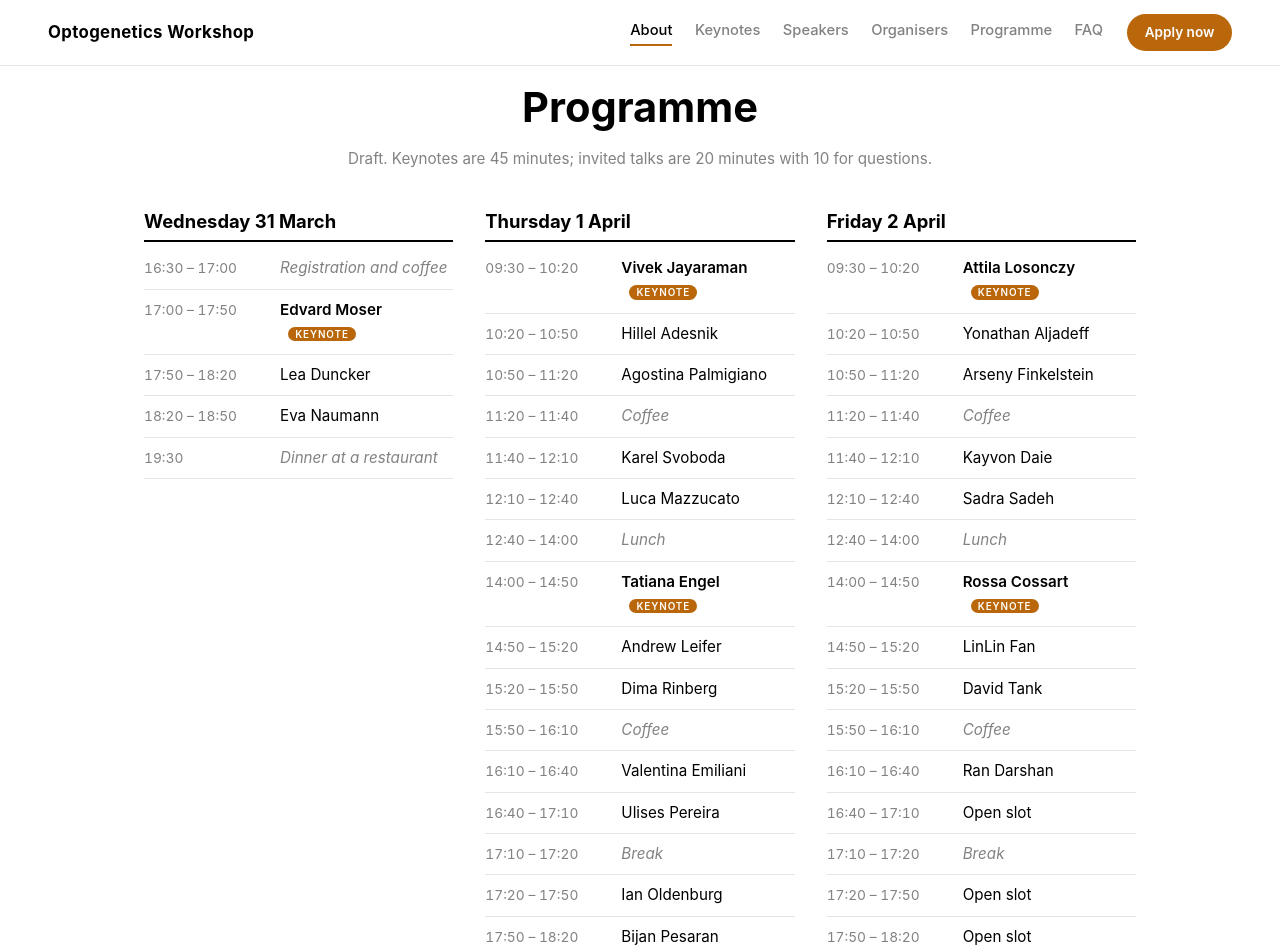
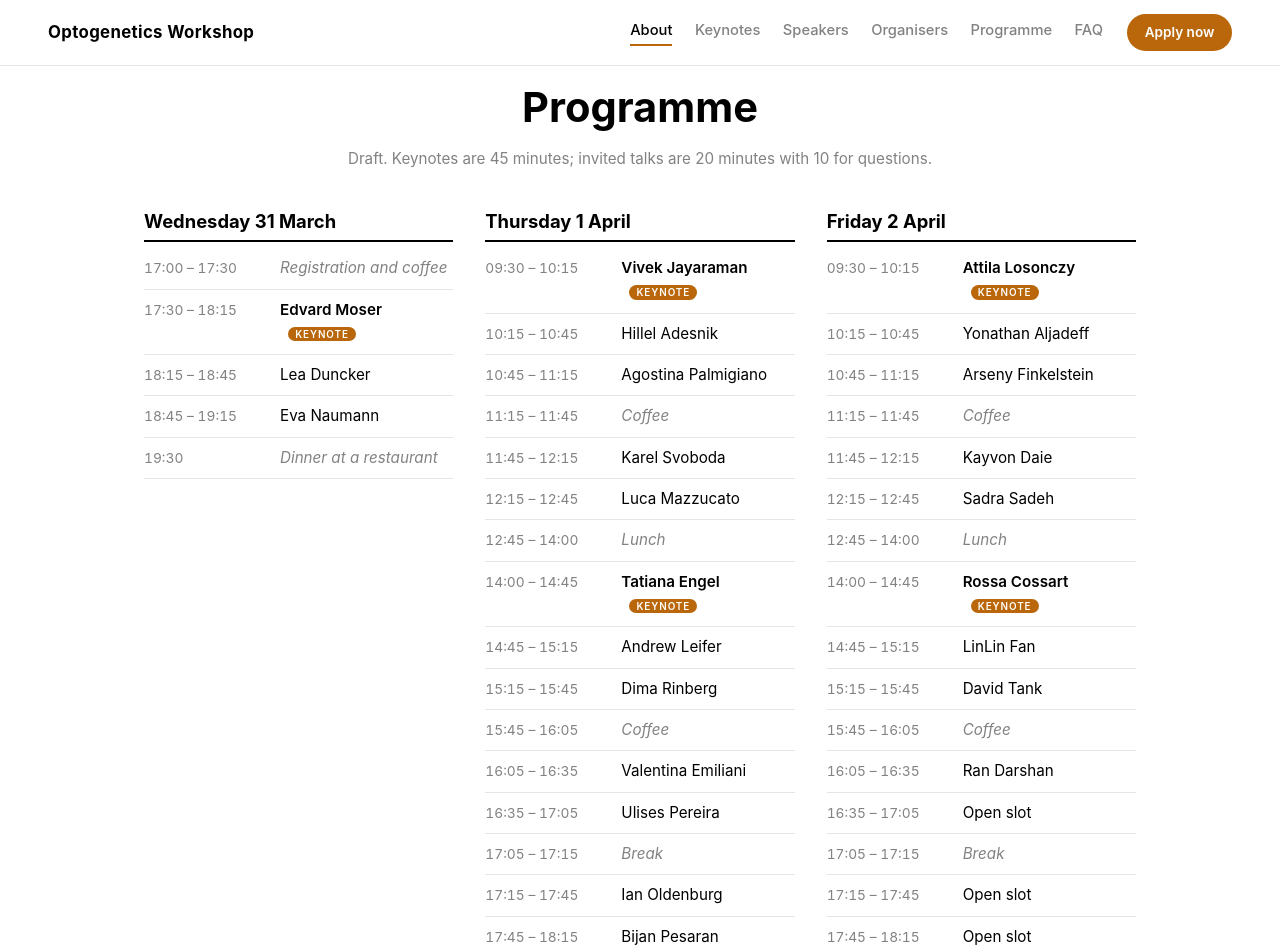
Before and after one commit to PalmigianoLab/SWC_optogenetics_workshop_2027, a Jekyll site: the page built from index.html, in a window 1280 px wide and 1400 px high, scrolled down 4434 px. Shown: the top 952 px of the window. Built offline with Jekyll 4.4.1, drawn with Linux system fonts in a browser that asks for light colours.

```diff
--- a/_data/schedule.yml
+++ b/_data/schedule.yml
@@ -3,16 +3,16 @@
 
 - day: Wednesday 31 March
   slots:
-    - time: "16:30 – 17:00"
+    - time: "17:00 – 17:30"
       kind: break
       what: "Registration and coffee"
-    - time: "17:00 – 17:50"
+    - time: "17:30 – 18:15"
       kind: keynote
       what: "Edvard Moser"
-    - time: "17:50 – 18:20"
+    - time: "18:15 – 18:45"
       kind: talk
       what: "Lea Duncker"
-    - time: "18:20 – 18:50"
+    - time: "18:45 – 19:15"
       kind: talk
       what: "Eva Naumann"
     - time: "19:30"
@@ -20,107 +20,107 @@
       what: "Dinner at a restaurant"
 - day: Thursday 1 April
   slots:
-    - time: "09:30 – 10:20"
+    - time: "09:30 – 10:15"
       kind: keynote
       what: "Vivek Jayaraman"
-    - time: "10:20 – 10:50"
+    - time: "10:15 – 10:45"
       kind: talk
       what: "Hillel Adesnik"
-    - time: "10:50 – 11:20"
+    - time: "10:45 – 11:15"
       kind: talk
       what: "Agostina Palmigiano"
-    - time: "11:20 – 11:40"
+    - time: "11:15 – 11:45"
       kind: break
       what: "Coffee"
-    - time: "11:40 – 12:10"
+    - time: "11:45 – 12:15"
       kind: talk
       what: "Karel Svoboda"
-    - time: "12:10 – 12:40"
+    - time: "12:15 – 12:45"
       kind: talk
       what: "Luca Mazzucato"
-    - time: "12:40 – 14:00"
+    - time: "12:45 – 14:00"
       kind: lunch
       what: "Lunch"
-    - time: "14:00 – 14:50"
+    - time: "14:00 – 14:45"
       kind: keynote
       what: "Tatiana Engel"
-    - time: "14:50 – 15:20"
+    - time: "14:45 – 15:15"
       kind: talk
       what: "Andrew Leifer"
-    - time: "15:20 – 15:50"
+    - time: "15:15 – 15:45"
       kind: talk
       what: "Dima Rinberg"
-    - time: "15:50 – 16:10"
+    - time: "15:45 – 16:05"
       kind: break
       what: "Coffee"
-    - time: "16:10 – 16:40"
+    - time: "16:05 – 16:35"
       kind: talk
       what: "Valentina Emiliani"
-    - time: "16:40 – 17:10"
+    - time: "16:35 – 17:05"
       kind: talk
       what: "Ulises Pereira"
-    - time: "17:10 – 17:20"
+    - time: "17:05 – 17:15"
       kind: break
       what: "Break"
-    - time: "17:20 – 17:50"
+    - time: "17:15 – 17:45"
       kind: talk
       what: "Ian Oldenburg"
-    - time: "17:50 – 18:20"
+    - time: "17:45 – 18:15"
       kind: talk
       what: "Bijan Pesaran"
-    - time: "18:20"
+    - time: "18:15"
       kind: break
       what: "Close"
 - day: Friday 2 April
   slots:
-    - time: "09:30 – 10:20"
+    - time: "09:30 – 10:15"
       kind: keynote
       what: "Attila Losonczy"
-    - time: "10:20 – 10:50"
+    - time: "10:15 – 10:45"
       kind: talk
       what: "Yonathan Aljadeff"
-    - time: "10:50 – 11:20"
+    - time: "10:45 – 11:15"
       kind: talk
       what: "Arseny Finkelstein"
-    - time: "11:20 – 11:40"
+    - time: "11:15 – 11:45"
       kind: break
       what: "Coffee"
-    - time: "11:40 – 12:10"
+    - time: "11:45 – 12:15"
       kind: talk
       what: "Kayvon Daie"
-    - time: "12:10 – 12:40"
+    - time: "12:15 – 12:45"
       kind: talk
       what: "Sadra Sadeh"
-    - time: "12:40 – 14:00"
+    - time: "12:45 – 14:00"
       kind: lunch
       what: "Lunch"
-    - time: "14:00 – 14:50"
+    - time: "14:00 – 14:45"
       kind: keynote
       what: "Rossa Cossart"
-    - time: "14:50 – 15:20"
+    - time: "14:45 – 15:15"
       kind: talk
       what: "LinLin Fan"
-    - time: "15:20 – 15:50"
+    - time: "15:15 – 15:45"
       kind: talk
       what: "David Tank"
-    - time: "15:50 – 16:10"
+    - time: "15:45 – 16:05"
       kind: break
       what: "Coffee"
-    - time: "16:10 – 16:40"
+    - time: "16:05 – 16:35"
       kind: talk
       what: "Ran Darshan"
-    - time: "16:40 – 17:10"
+    - time: "16:35 – 17:05"
       kind: talk
       what: "Open slot"
-    - time: "17:10 – 17:20"
+    - time: "17:05 – 17:15"
       kind: break
       what: "Break"
-    - time: "17:20 – 17:50"
+    - time: "17:15 – 17:45"
       kind: talk
       what: "Open slot"
-    - time: "17:50 – 18:20"
+    - time: "17:45 – 18:15"
       kind: talk
       what: "Open slot"
-    - time: "18:20"
+    - time: "18:15"
       kind: break
       what: "Close"
```
Also changed, not shown: scripts/make_schedule.py (+68 -45 lines).
